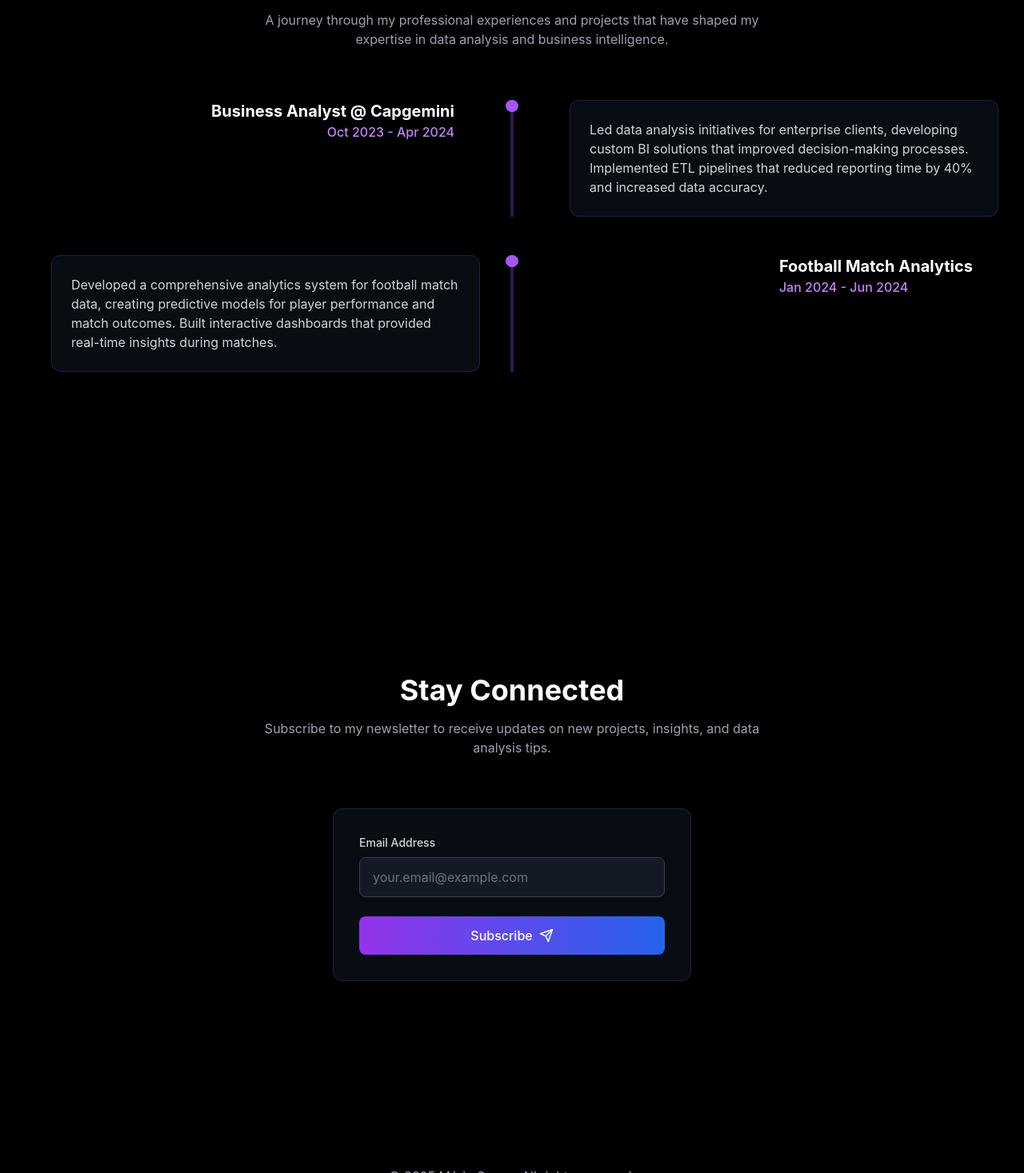
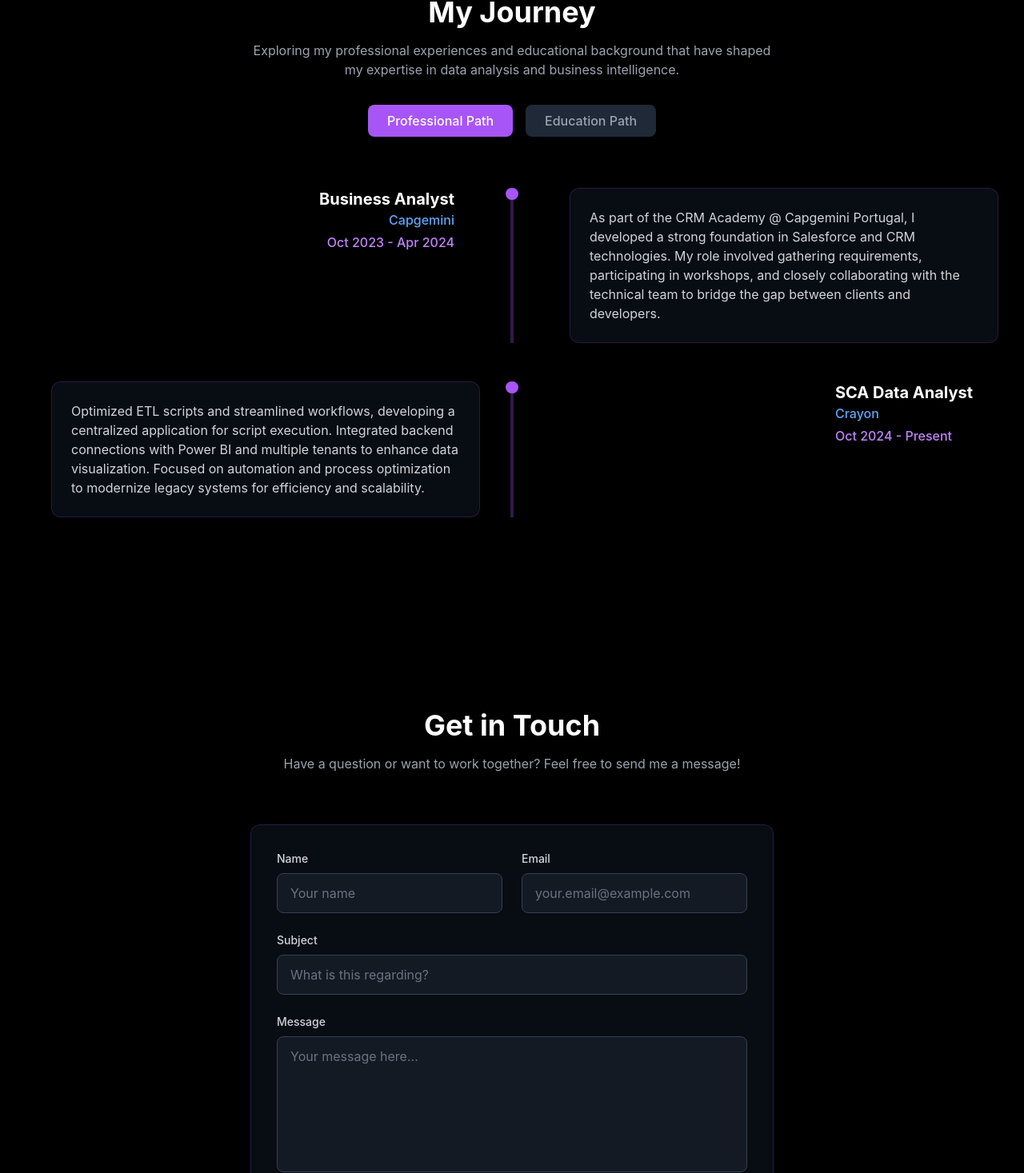
Before and after one commit to msousa202/portfolio, a React (Vite) app: page / in a window 1280 px wide. Shown: the part 1083-2550 px from the top of the page at 80% size. Built offline with nearby package versions, Linux system fonts and the light colour scheme; no server answers.

Commit message:
upd project

```diff
--- a/src/components/Contact.tsx
+++ b/src/components/Contact.tsx
@@ -1,10 +1,21 @@
 import React, { useState } from 'react';
 import { motion } from 'framer-motion';
-import { supabase } from '../lib/supabase';
 import { Send, CheckCircle } from 'lucide-react';
 
+interface ContactFormData {
+  name: string;
+  email: string;
+  subject: string;
+  message: string;
+}
+
 const Contact: React.FC = () => {
-  const [email, setEmail] = useState('');
+  const [formData, setFormData] = useState<ContactFormData>({
+    name: '',
+    email: '',
+    subject: '',
+    message: ''
+  });
   const [isSubmitting, setIsSubmitting] = useState(false);
   const [isSuccess, setIsSuccess] = useState(false);
   const [error, setError] = useState('');
@@ -14,28 +25,37 @@ const Contact: React.FC = () => {
     setIsSubmitting(true);
     setError('');
 
-    if (!email || !email.includes('@')) {
+    if (!formData.email || !formData.email.includes('@')) {
       setError('Please enter a valid email address');
       setIsSubmitting(false);
       return;
     }
 
     try {
-      // Insert the email into the subscribers table
-      const { error: supabaseError } = await supabase
-        .from('subscribers')
-        .insert([{ email }]);
-
-      if (supabaseError) throw supabaseError;
-
+      // Here you would typically send the email using your preferred method
+      // For now, we'll simulate a successful submission
+      await new Promise(resolve => setTimeout(resolve, 800));
       setIsSuccess(true);
-      setEmail('');
+      setFormData({
+        name: '',
+        email: '',
+        subject: '',
+        message: ''
+      });
     } catch (err) {
-      console.error('Error subscribing:', err);
-      setError('Failed to subscribe. Please try again later.');
+      console.error('Error sending message:', err);
+      setError('Failed to send message. Please try again later.');
     } finally {
       setIsSubmitting(false);
     }
+  };
+
+  const handleChange = (e: React.ChangeEvent<HTMLInputElement | HTMLTextAreaElement>) => {
+    const { name, value } = e.target;
+    setFormData(prev => ({
+      ...prev,
+      [name]: value
+    }));
   };
 
   return (
@@ -47,13 +67,13 @@ const Contact: React.FC = () => {
           transition={{ duration: 0.8 }}
           className="text-center mb-16"
         >
-          <h2 className="text-3xl md:text-4xl font-bold text-white mb-4">Stay Connected</h2>
+          <h2 className="text-3xl md:text-4xl font-bold text-white mb-4">Get in Touch</h2>
           <p className="text-gray-400 max-w-2xl mx-auto">
-            Subscribe to my newsletter to receive updates on new projects, insights, and data analysis tips.
+            Have a question or want to work together? Feel free to send me a message!
           </p>
         </motion.div>
 
-        <div className="max-w-md mx-auto">
+        <div className="max-w-2xl mx-auto">
           <motion.div
             initial={{ opacity: 0, y: 30 }}
             animate={{ opacity: 1, y: 0 }}
@@ -63,34 +83,85 @@ const Contact: React.FC = () => {
             {isSuccess ? (
               <div className="text-center py-6">
                 <CheckCircle size={48} className="text-green-500 mx-auto mb-4" />
-                <h3 className="text-xl font-semibold text-white mb-2">Thank You!</h3>
+                <h3 className="text-xl font-semibold text-white mb-2">Message Sent!</h3>
                 <p className="text-gray-300">
-                  You've successfully subscribed to my newsletter.
+                  Thank you for reaching out. I'll get back to you as soon as possible.
                 </p>
                 <button
                   onClick={() => setIsSuccess(false)}
                   className="mt-6 px-6 py-2 bg-purple-600 text-white font-medium rounded-lg hover:bg-purple-700 transition-colors"
                 >
-                  Subscribe Another Email
+                  Send Another Message
                 </button>
               </div>
             ) : (
-              <form onSubmit={handleSubmit}>
-                <div className="mb-6">
-                  <label htmlFor="email" className="block text-sm font-medium text-gray-300 mb-2">
-                    Email Address
+              <form onSubmit={handleSubmit} className="space-y-6">
+                <div className="grid grid-cols-1 md:grid-cols-2 gap-6">
+                  <div>
+                    <label htmlFor="name" className="block text-sm font-medium text-gray-300 mb-2">
+                      Name
+                    </label>
+                    <input
+                      type="text"
+                      id="name"
+                      name="name"
+                      value={formData.name}
+                      onChange={handleChange}
+                      placeholder="Your name"
+                      className="w-full px-4 py-3 bg-gray-800/50 border border-gray-700 rounded-lg focus:ring-2 focus:ring-purple-500 focus:border-transparent text-white placeholder-gray-500"
+                      required
+                    />
+                  </div>
+                  <div>
+                    <label htmlFor="email" className="block text-sm font-medium text-gray-300 mb-2">
+                      Email
+                    </label>
+                    <input
+                      type="email"
+                      id="email"
+                      name="email"
+                      value={formData.email}
+                      onChange={handleChange}
+                      placeholder="your.email@example.com"
+                      className="w-full px-4 py-3 bg-gray-800/50 border border-gray-700 rounded-lg focus:ring-2 focus:ring-purple-500 focus:border-transparent text-white placeholder-gray-500"
+                      required
+                    />
+                  </div>
+                </div>
+
+                <div>
+                  <label htmlFor="subject" className="block text-sm font-medium text-gray-300 mb-2">
+                    Subject
                   </label>
                   <input
-                    type="email"
-                    id="email"
-                    value={email}
-                    onChange={(e) => setEmail(e.target.value)}
-                    placeholder="your.email@example.com"
+                    type="text"
+                    id="subject"
+                    name="subject"
+                    value={formData.subject}
+                    onChange={handleChange}
+                    placeholder="What is this regarding?"
                     className="w-full px-4 py-3 bg-gray-800/50 border border-gray-700 rounded-lg focus:ring-2 focus:ring-purple-500 focus:border-transparent text-white placeholder-gray-500"
                     required
                   />
-                  {error && <p className="mt-2 text-sm text-red-400">{error}</p>}
                 </div>
+
+                <div>
+                  <label htmlFor="message" className="block text-sm font-medium text-gray-300 mb-2">
+                    Message
+                  </label>
+                  <textarea
+                    id="message"
+                    name="message"
+                    value={formData.message}
+                    onChange={handleChange}
+                    placeholder="Your message here..."
+                    rows={6}
+                    className="w-full px-4 py-3 bg-gray-800/50 border border-gray-700 rounded-lg focus:ring-2 focus:ring-purple-500 focus:border-transparent text-white placeholder-gray-500 resize-none"
+                    required
+                  />
+                </div>
+
+                {error && <p className="text-sm text-red-400">{error}</p>}
 
                 <button
                   type="submit"
@@ -98,10 +169,10 @@ const Contact: React.FC = () => {
                   className="w-full px-6 py-3 bg-gradient-to-r from-purple-600 to-blue-600 text-white font-medium rounded-lg hover:opacity-90 transition-opacity flex items-center justify-center"
                 >
                   {isSubmitting ? (
-                    <span>Subscribing...</span>
+                    <span>Sending...</span>
                   ) : (
                     <>
-                      <span>Subscribe</span>
+                      <span>Send Message</span>
                       <Send size={18} className="ml-2" />
                     </>
                   )}
--- a/src/components/Hero.tsx
+++ b/src/components/Hero.tsx
@@ -1,6 +1,7 @@
 import React from 'react';
 import { motion } from 'framer-motion';
 import { Database, LineChart, PieChart } from 'lucide-react';
+import profileImage from '../assets/profile.png';
 
 const Hero: React.FC = () => {
   return (
@@ -41,13 +42,15 @@ const Hero: React.FC = () => {
             initial={{ opacity: 0, scale: 0.9 }}
             animate={{ opacity: 1, scale: 1 }}
             transition={{ duration: 0.8, delay: 0.2 }}
-            className="relative mx-auto lg:mx-0 w-64 h-64 md:w-80 md:h-80 rounded-full overflow-hidden border-4 border-purple-500/30"
+            className="relative flex justify-center w-full"
           >
-            <img
-              src="https://images.unsplash.com/photo-1507003211169-0a1dd7228f2d?ixlib=rb-4.0.3&ixid=M3wxMjA3fDB8MHxwaG90by1wYWdlfHx8fGVufDB8fHx8fA%3D%3D&auto=format&fit=crop&w=774&q=80"
-              alt="Mário Sousa"
-              className="w-full h-full object-cover"
-            />
+            <div className="w-72 h-72 md:w-96 md:h-96 rounded-full overflow-hidden border-4 border-purple-500/30">
+              <img
+                src={profileImage}
+                alt="Mário Sousa"
+                className="w-full h-full object-cover object-center"
+              />
+            </div>
           </motion.div>
         </div>
 
--- a/src/components/Path.tsx
+++ b/src/components/Path.tsx
@@ -1,15 +1,17 @@
-import React from 'react';
+import React, { useState } from 'react';
 import { motion } from 'framer-motion';
 import { useInView } from 'react-intersection-observer';
 
 interface TimelineItemProps {
   title: string;
+  university?: string;
+  universityUrl?: string;
   period: string;
   description: string;
   index: number;
 }
 
-const TimelineItem: React.FC<TimelineItemProps> = ({ title, period, description, index }) => {
+const TimelineItem: React.FC<TimelineItemProps> = ({ title, university, universityUrl, period, description, index }) => {
   const [ref, inView] = useInView({
     triggerOnce: true,
     threshold: 0.2,
@@ -26,6 +28,22 @@ const TimelineItem: React.FC<TimelineItemProps> = ({ title, period, description,
       <div className="md:w-1/2 flex flex-col items-center md:items-end md:pr-8 md:text-right">
         <div className={`${index % 2 === 0 ? 'md:text-right' : 'md:text-left'} text-left`}>
           <h3 className="text-xl font-bold text-white">{title}</h3>
+          {university && (
+            <p className="text-blue-400 font-medium mb-1">
+              {universityUrl ? (
+                <a
+                  href={universityUrl}
+                  target="_blank"
+                  rel="noopener noreferrer"
+                  className="hover:text-blue-300 transition-colors"
+                >
+                  {university}
+                </a>
+              ) : (
+                university
+              )}
+            </p>
+          )}
           <p className="text-purple-400 font-medium">{period}</p>
         </div>
       </div>
@@ -37,7 +55,7 @@ const TimelineItem: React.FC<TimelineItemProps> = ({ title, period, description,
 
       <div className="md:w-1/2 md:pl-8 mt-4 md:mt-0">
         <div className={`bg-gray-900/50 backdrop-blur-sm p-6 rounded-xl border border-purple-500/20 ${index % 2 === 0 ? 'md:text-left' : 'md:text-left'} text-left`}>
-          <p className="text-gray-300">{description}</p>
+          <p className="text-gray-300 whitespace-pre-line">{description}</p>
         </div>
       </div>
     </motion.div>
@@ -45,16 +63,46 @@ const TimelineItem: React.FC<TimelineItemProps> = ({ title, period, description,
 };
 
 const Path: React.FC = () => {
-  const experiences = [
+  const [activeTab, setActiveTab] = useState<'professional' | 'education'>('professional');
+
+  const professionalExperiences = [
     {
-      title: "Business Analyst @ Capgemini",
+      title: "Business Analyst",
+      university: "Capgemini",
+      universityUrl: "https://www.capgemini.com/",
       period: "Oct 2023 - Apr 2024",
-      description: "Led data analysis initiatives for enterprise clients, developing custom BI solutions that improved decision-making processes. Implemented ETL pipelines that reduced reporting time by 40% and increased data accuracy."
+      description: "As part of the CRM Academy @ Capgemini Portugal, I developed a strong foundation in Salesforce and CRM technologies. My role involved gathering requirements, participating in workshops, and closely collaborating with the technical team to bridge the gap between clients and developers."
     },
     {
-      title: "Football Match Analytics",
-      period: "Jan 2024 - Jun 2024",
-      description: "Developed a comprehensive analytics system for football match data, creating predictive models for player performance and match outcomes. Built interactive dashboards that provided real-time insights during matches."
+      title: "SCA Data Analyst",
+      university: "Crayon",
+      universityUrl: "https://www.crayon.com/",
+      period: "Oct 2024 - Present",
+      description: "Optimized ETL scripts and streamlined workflows, developing a centralized application for script execution. Integrated backend connections with Power BI and multiple tenants to enhance data visualization. Focused on automation and process optimization to modernize legacy systems for efficiency and scalability."
+    }
+  ];
+
+  const educationPath = [
+    {
+      title: "Bachelor degree in Information Systems",
+      university: "NOVA IMS - Information Management School",
+      universityUrl: "https://www.novaims.unl.pt/en/education/programs/bachelor-s-degrees/information-systems/#",
+      period: "Sep 2020 - Jun 2024",
+      description: "In this degree, I developed skills that enable me to analyze, design, and implement Information Systems and Technologies, bridging the gap between various business areas and the field of Information Systems."
+    },
+    {
+      title: "Exchange Program, Erasmus+",
+      university: "Vilnius University",
+      universityUrl: "https://www.vu.lt/en/",
+      period: "Feb 2023 - Jun 2023",
+      description: "I participated in the Erasmus+ Program, gaining an invaluable international educational experience. During this time, I deepened my knowledge in Python, project management, pricing and sales management, Ubuntu (ethical hacking), and brand management."
+    },
+    {
+      title: "Masters degree in Information Management",
+      university: "NOVA IMS - Information Management School",
+      universityUrl: "https://www.novaims.unl.pt/en/education/programs/postgraduate-programs-and-master-degree-programs/master-degree-in-information-management-with-a-specialization-in-business-intelligence/",
+      period: "Sep 2023 - Jun 2025",
+      description: "This degree has equipped me with the skills to design, build, and utilize business intelligence and analytics processes to support organizational decision-making and knowledge management. This expertise enables me to drive value creation and enhance both operational and strategic excellence."
     }
   ];
 
@@ -67,10 +115,34 @@ const Path: React.FC = () => {
           transition={{ duration: 0.8 }}
           className="text-center mb-16"
         >
-          <h2 className="text-3xl md:text-4xl font-bold text-white mb-4">My Professional Path</h2>
-          <p className="text-gray-400 max-w-2xl mx-auto">
-            A journey through my professional experiences and projects that have shaped my expertise in data analysis and business intelligence.
+          <h2 className="text-3xl md:text-4xl font-bold text-white mb-4">My Journey</h2>
+          <p className="text-gray-400 max-w-2xl mx-auto mb-8">
+            Exploring my professional experiences and educational background that have shaped my expertise in data analysis and business intelligence.
           </p>
+
+          {/* Tab buttons */}
+          <div className="flex justify-center gap-4 mb-12">
+            <button
+              onClick={() => setActiveTab('professional')}
+              className={`px-6 py-2 rounded-lg font-medium transition-all ${
+                activeTab === 'professional'
+                  ? 'bg-purple-500 text-white'
+                  : 'bg-gray-800 text-gray-400 hover:bg-gray-700'
+              }`}
+            >
+              Professional Path
+            </button>
+            <button
+              onClick={() => setActiveTab('education')}
+              className={`px-6 py-2 rounded-lg font-medium transition-all ${
+                activeTab === 'education'
+                  ? 'bg-purple-500 text-white'
+                  : 'bg-gray-800 text-gray-400 hover:bg-gray-700'
+              }`}
+            >
+              Education Path
+            </button>
+          </div>
         </motion.div>
 
         <div className="relative">
@@ -79,10 +151,12 @@ const Path: React.FC = () => {
 
           {/* Timeline items */}
           <div className="relative z-10">
-            {experiences.map((exp, index) => (
+            {(activeTab === 'professional' ? professionalExperiences : educationPath).map((exp, index) => (
               <TimelineItem
                 key={index}
                 title={exp.title}
+                university={exp.university}
+                universityUrl={exp.universityUrl}
                 period={exp.period}
                 description={exp.description}
                 index={index}
--- a/src/lib/supabase.ts
+++ b/src/lib/supabase.ts
@@ -1,8 +1,18 @@
 import { createClient } from '@supabase/supabase-js';
 
 // Initialize the Supabase client
-// Note: In a real project, these would be environment variables
-const supabaseUrl = import.meta.env.VITE_SUPABASE_URL || '';
-const supabaseAnonKey = import.meta.env.VITE_SUPABASE_ANON_KEY || '';
+const supabaseUrl = import.meta.env.VITE_SUPABASE_URL || 'https://placeholder-url.supabase.co';
+const supabaseAnonKey = import.meta.env.VITE_SUPABASE_ANON_KEY || 'placeholder-key';
+
+// Create a mock client if the environment variables are not set properly
+const isMockClient = !import.meta.env.VITE_SUPABASE_URL || !import.meta.env.VITE_SUPABASE_ANON_KEY;
 
 export const supabase = createClient(supabaseUrl, supabaseAnonKey);
+
+// Add a console warning if using mock client
+if (isMockClient) {
+  console.warn(
+    'Supabase client initialized with placeholder values. The newsletter subscription feature will not work. ' +
+    'Please set the VITE_SUPABASE_URL and VITE_SUPABASE_ANON_KEY environment variables in a .env file.'
+  );
+}
```
Also changed, not shown: src/assets/profile.png (added), 1 other file (tests, documents, lock files or other folders).
